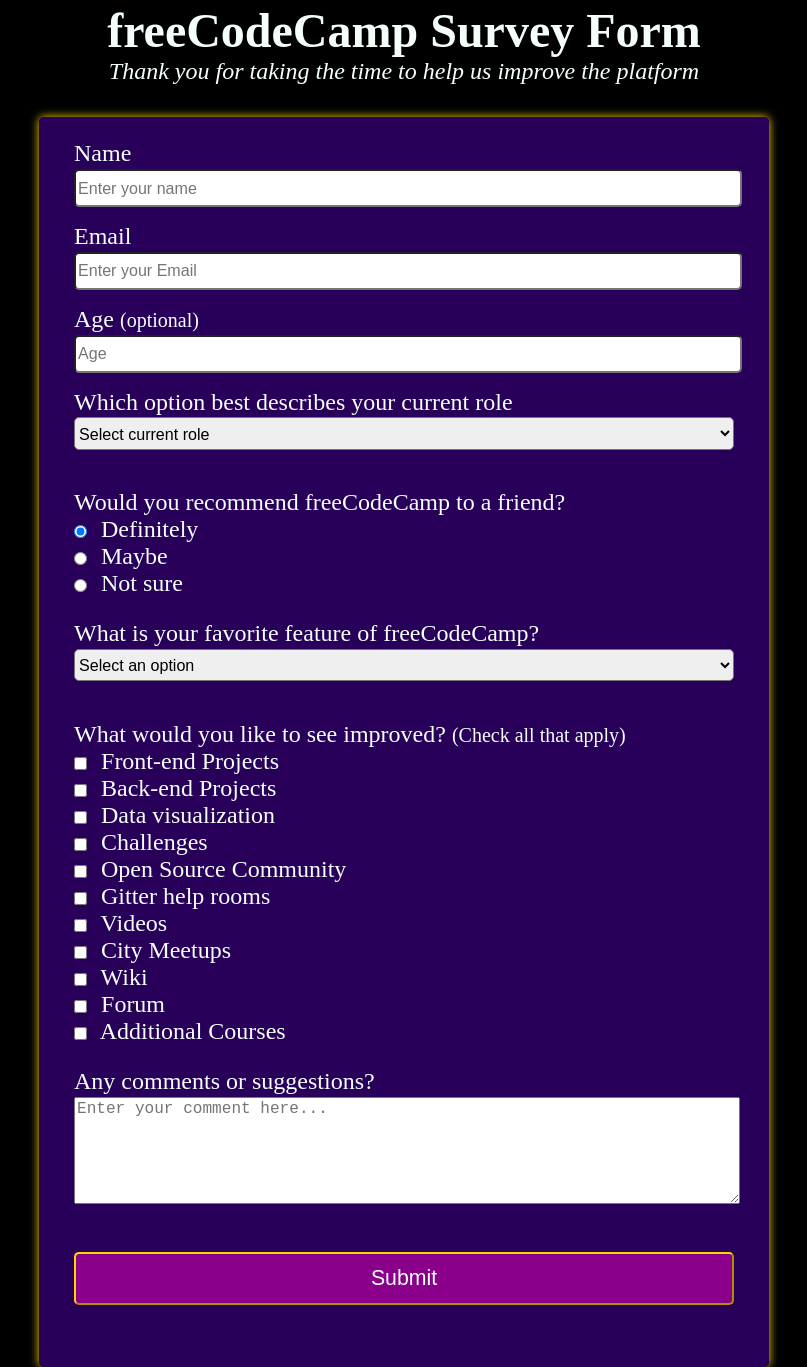
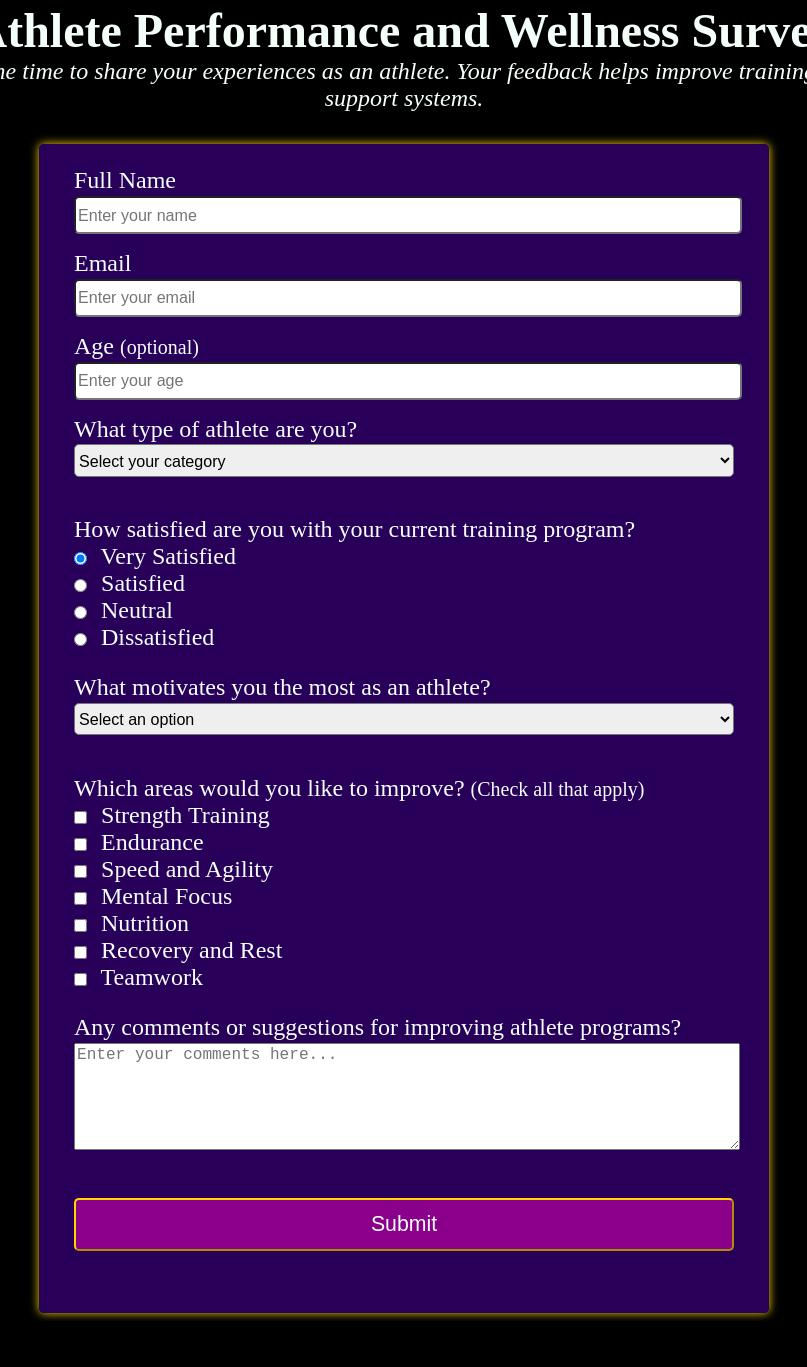
Before and after one commit to ClesterIan/UCCITCSWeb245962347, a plain HTML site: page SurveyForm/SurveryForm.html in a window 1280 px wide. Shown: the part 29-1396 px from the top of the page, without its empty margins (236-1043 px from the left). After the commit the page ends 1350 px from the top, so only its background shows below. Drawn offline with Linux system fonts and the light colour scheme.

Commit message:
Midterms

```diff
--- a/SurveyForm/SurveryForm.html
+++ b/SurveyForm/SurveryForm.html
@@ -4,63 +4,76 @@
     <meta charset="utf-8">
     <meta name="viewport" content="width=device-width, initial-scale=1">
     <link rel="stylesheet" href="styles.css" />
-    <title>freeCodeCamp Survey Form</title>
+    <title>Survey for Athletes</title>
   </header>
   <body>
-    <h1 id="title">freeCodeCamp Survey Form</h1>
-    <p id="description" class="established">Thank you for taking the time to help us improve the platform</p>
-    <form id="survey-form" action='https://survey-form.freecodecamp.rocks/?name=Jan&email=jan.mlinaric%40gmail.com&age=22&role=student&user-recommend=definitely&mostLike=challenges&prefer=back-end-projects&comment=a'>
+    <h1 id="title">Athlete Performance and Wellness Survey</h1>
+    <p id="description" class="established">Thank you for taking the time to share your experiences as an athlete. Your feedback helps improve training programs and athlete support systems.</p>
+
+    <form id="survey-form" action="#">
       <fieldset>
-        <label id="name-label">Name<input id="name" type="text" placeholder="Enter your name" required /></label>
-        <label id="email-label">Email<input id="email" type="email" placeholder="Enter your Email" required /></label>
-        <label id="number-label">Age <small>(optional)</small> <input id="number" type="number" min="10" max="99" placeholder="Age" /  ></label>
-        <label> Which option best describes your current role
+        <label id="name-label">Full Name
+          <input id="name" type="text" placeholder="Enter your name" required />
+        </label>
+
+        <label id="email-label">Email
+          <input id="email" type="email" placeholder="Enter your email" required />
+        </label>
+
+        <label id="number-label">Age <small>(optional)</small>
+          <input id="number" type="number" min="10" max="99" placeholder="Enter your age" />
+        </label>
+
+        <label> What type of athlete are you?
           <select id="dropdown">
-            <option value="">Select current role</option>
-            <option value="1">Student</option>
-            <option value="2">Full Time Job</option>
-            <option value="3">Full Time Learner</option>
-            <option value="4">Prefer not to say</option>
+            <option value="">Select your category</option>
+            <option value="1">Student Athlete</option>
+            <option value="2">Professional Athlete</option>
+            <option value="3">Amateur Athlete</option>
+            <option value="4">Coach/Trainer</option>
             <option value="5">Other</option>
           </select>
         </label>
       </fieldset>
+
       <fieldset>
-        <label> Would you recommend freeCodeCamp to a friend?</label>
-          <label><input type="radio" class="inline" name="attribute" value="1" checked /> Definitely</label>
-          <label><input type="radio" class="inline" name="attribute" value="2" /> Maybe</label>
-          <label><input type="radio" class="inline" name="attribute" value="3" /> Not sure</label>
+        <label>How satisfied are you with your current training program?</label>
+        <label><input type="radio" class="inline" name="satisfaction" value="1" checked /> Very Satisfied</label>
+        <label><input type="radio" class="inline" name="satisfaction" value="2" /> Satisfied</label>
+        <label><input type="radio" class="inline" name="satisfaction" value="3" /> Neutral</label>
+        <label><input type="radio" class="inline" name="satisfaction" value="4" /> Dissatisfied</label>
       </fieldset>
+
       <fieldset>
-        <label> What is your favorite feature of freeCodeCamp?
+        <label>What motivates you the most as an athlete?
           <select id="dropdown2">
             <option value="">Select an option</option>
-            <option value="1">Challenges</option>
-            <option value="2">Projects</option>
-            <option value="3">Community</option>
-            <option value="4">Open Source</option>
+            <option value="1">Personal Growth</option>
+            <option value="2">Winning Competitions</option>
+            <option value="3">Teamwork</option>
+            <option value="4">Health and Fitness</option>
+            <option value="5">Recognition and Awards</option>
           </select>
         </label>
       </fieldset>
+
       <fieldset>
-        <label>What would you like to see improved? <small>(Check all that apply)</small> </label>
-        <label><input type="checkbox" class="inline" value="front-end-projects" /> Front-end Projects</label>
-        <label><input type="checkbox" class="inline" value="back-end-projects" /> Back-end Projects</label>
-        <label><input type="checkbox" class="inline" value="data-visualization" /> Data visualization</label>
-        <label><input type="checkbox" class="inline" value="challenges" /> Challenges</label>
-        <label><input type="checkbox" class="inline" value="open-source-community" /> Open Source Community</label>
-        <label><input type="checkbox" class="inline" value="gitter-help-rooms" /> Gitter help rooms</label>
-        <label><input type="checkbox" class="inline" value="videos" /> Videos</label>
-        <label><input type="checkbox" class="inline" value="city-meetups" /> City Meetups</label>
-        <label><input type="checkbox" class="inline" value="wiki" /> Wiki</label>
-        <label><input type="checkbox" class="inline" value="forum" /> Forum</label>
-        <label><input type="checkbox" class="inline" value="additional-courses" /> Additional Courses</label>
+        <label>Which areas would you like to improve? <small>(Check all that apply)</small></label>
+        <label><input type="checkbox" class="inline" value="strength" /> Strength Training</label>
+        <label><input type="checkbox" class="inline" value="endurance" /> Endurance</label>
+        <label><input type="checkbox" class="inline" value="speed" /> Speed and Agility</label>
+        <label><input type="checkbox" class="inline" value="mental" /> Mental Focus</label>
+        <label><input type="checkbox" class="inline" value="nutrition" /> Nutrition</label>
+        <label><input type="checkbox" class="inline" value="recovery" /> Recovery and Rest</label>
+        <label><input type="checkbox" class="inline" value="teamwork" /> Teamwork</label>
       </fieldset>
+
       <fieldset>
-        <label> Any comments or suggestions?
-          <textarea rows="5" cols="50" placeholder="Enter your comment here..."></textarea>
+        <label>Any comments or suggestions for improving athlete programs?
+          <textarea rows="5" cols="50" placeholder="Enter your comments here..."></textarea>
         </label>
       </fieldset>
+
       <fieldset>
         <input type="submit" value="Submit" id="submit" />
       </fieldset>
--- /dev/null
+++ b/TributePage/tributepage.css
@@ -0,0 +1,16 @@
+ .thumbnail {background-color: #eee;}
+    body {margin-top: 33px;}
+    .thumbnail .caption {background-color: #ddd;}
+
+img {
+  display: block;
+  margin: auto;
+  width: 50%;
+  border-radius: 50%;
+}
+.text-center{
+  text-align: center;
+}
+.thumbnail-center{
+  text-align: center;
+}
```
Also changed, not shown: TributePage/tributepage.html (added, +44 -0 lines).
